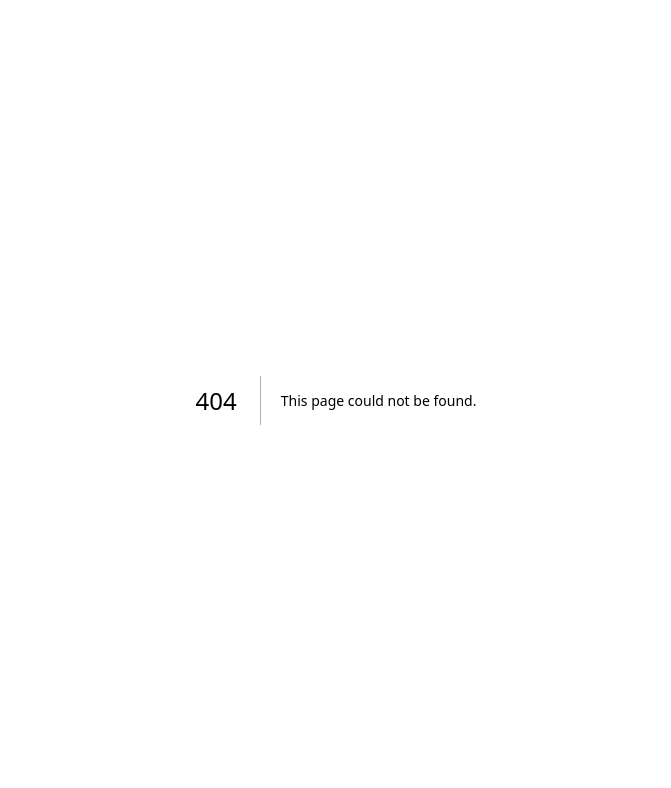
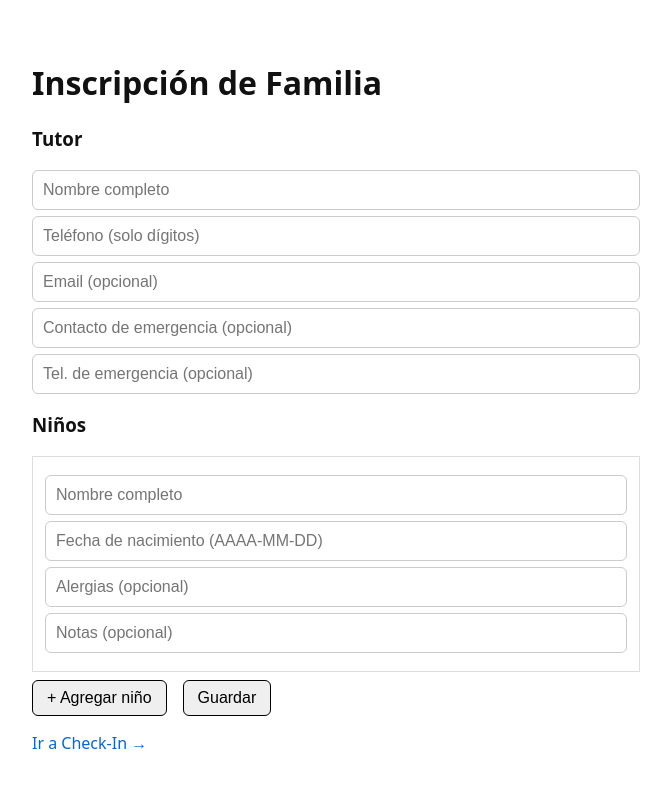
Before and after one commit to firezonekidszone/kids-checkin, a Next.js app: page /kiosk/signup in a window 1280 px wide. Before the commit this address had no page. Shown: the top 788 px of the page, without its empty margins (304-975 px from the left). Built offline with nearby package versions, Linux system fonts and the light colour scheme.

Commit message:
Create page.tsx

```diff
--- /dev/null
+++ b/app/kiosk/signup/page.tsx
@@ -0,0 +1,118 @@
+'use client';
+
+import { useState } from 'react';
+
+type Child = { full_name: string; dob: string; allergies?: string; notes?: string };
+
+export default function SignupPage() {
+  const [guardian, setGuardian] = useState({
+    full_name: '',
+    phone: '',
+    email: '',
+    emergency_name: '',
+    emergency_phone: '',
+  });
+  const [children, setChildren] = useState<Child[]>([
+    { full_name: '', dob: '', allergies: '', notes: '' },
+  ]);
+  const [saving, setSaving] = useState(false);
+  const [msg, setMsg] = useState<string | null>(null);
+
+  const addChild = () => setChildren([...children, { full_name: '', dob: '' } as Child]);
+
+  const onSubmit = async (e: React.FormEvent) => {
+    e.preventDefault();
+    setSaving(true);
+    setMsg(null);
+    try {
+      const res = await fetch('/api/kiosk/signup', {
+        method: 'POST',
+        headers: { 'Content-Type': 'application/json' },
+        body: JSON.stringify({ guardian, children }),
+      });
+      const js = await res.json();
+      if (!js.ok) throw new Error(js.error || 'Error');
+      setMsg('¡Guardado con éxito!');
+    } catch (err: any) {
+      setMsg(err.message || 'Error');
+    } finally {
+      setSaving(false);
+    }
+  };
+
+  return (
+    <div style={{ maxWidth: 640, margin: '24px auto', padding: 16 }}>
+      <h1>Inscripción de Familia</h1>
+
+      <form onSubmit={onSubmit}>
+        <h3>Tutor</h3>
+        <input placeholder="Nombre completo"
+               value={guardian.full_name}
+               onChange={e => setGuardian({ ...guardian, full_name: e.target.value })}
+        />
+        <input placeholder="Teléfono (solo dígitos)"
+               value={guardian.phone}
+               onChange={e => setGuardian({ ...guardian, phone: e.target.value })}
+        />
+        <input placeholder="Email (opcional)"
+               value={guardian.email}
+               onChange={e => setGuardian({ ...guardian, email: e.target.value })}
+        />
+        <input placeholder="Contacto de emergencia (opcional)"
+               value={guardian.emergency_name}
+               onChange={e => setGuardian({ ...guardian, emergency_name: e.target.value })}
+        />
+        <input placeholder="Tel. de emergencia (opcional)"
+               value={guardian.emergency_phone}
+               onChange={e => setGuardian({ ...guardian, emergency_phone: e.target.value })}
+        />
+
+        <h3>Niños</h3>
+        {children.map((c, i) => (
+          <div key={i} style={{ border: '1px solid #ddd', padding: 12, marginBottom: 8 }}>
+            <input placeholder="Nombre completo"
+                   value={c.full_name}
+                   onChange={e => {
+                     const n = [...children]; n[i].full_name = e.target.value; setChildren(n);
+                   }}
+            />
+            <input placeholder="Fecha de nacimiento (AAAA-MM-DD)"
+                   value={c.dob}
+                   onChange={e => {
+                     const n = [...children]; n[i].dob = e.target.value; setChildren(n);
+                   }}
+            />
+            <input placeholder="Alergias (opcional)"
+                   value={c.allergies || ''}
+                   onChange={e => {
+                     const n = [...children]; n[i].allergies = e.target.value; setChildren(n);
+                   }}
+            />
+            <input placeholder="Notas (opcional)"
+                   value={c.notes || ''}
+                   onChange={e => {
+                     const n = [...children]; n[i].notes = e.target.value; setChildren(n);
+                   }}
+            />
+          </div>
+        ))}
+
+        <button type="button" onClick={addChild}>+ Agregar niño</button>
+        <button type="submit" disabled={saving} style={{ marginLeft: 8 }}>
+          {saving ? 'Guardando...' : 'Guardar'}
+        </button>
+      </form>
+
+      {msg && <p style={{ marginTop: 12 }}>{msg}</p>}
+
+      <div style={{ marginTop: 16 }}>
+        <a href="/kiosk/checkin">Ir a Check-In →</a>
+      </div>
+
+      <style jsx>{`
+        input { display:block; width:100%; padding:10px; margin:6px 0; border:1px solid #ccc; border-radius:6px; }
+        button { padding:8px 14px; border:1px solid #000; border-radius:6px; margin-right:8px; }
+      `}</style>
+    </div>
+  );
+}
```
